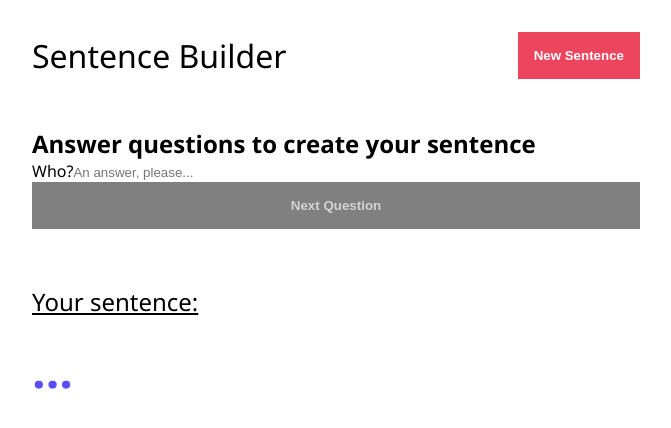
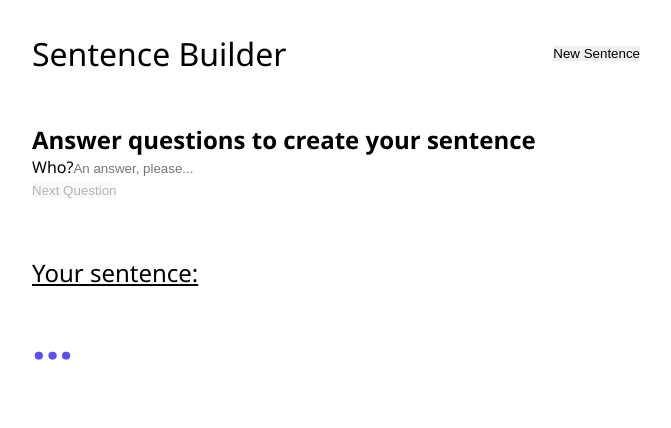
Before and after one commit to ikaem/sentence-game, a React (Create React App) app: page / in a window 1280 px wide. Shown: the top 428 px of the page, without its empty margins (304-975 px from the left). Built offline with nearby package versions, Linux system fonts and the light colour scheme.

Commit message:
Tested CustomButton component

```diff
--- a/src/components/custom-button.component.tsx
+++ b/src/components/custom-button.component.tsx
@@ -2,6 +2,15 @@
 
 import React from "react";
 import styled from "styled-components";
+
+// interface CustomButtonProps {
+//   label: string;
+//   onHandleClick: () => void;
+//   isNotRendered?: boolean;
+//   isInvalidInput?: boolean;
+//   primaryColor: string;
+//   secondaryColor: string;
+// }
 
 interface CustomButtonProps {
   label: string;
@@ -13,8 +22,8 @@ interface CustomButtonProps {
 }
 
 const CustomButton: React.FC<CustomButtonProps> = ({
+  isNotRendered,
   label,
-  isNotRendered,
   onHandleClick,
   isInvalidInput,
   primaryColor,
@@ -22,10 +31,7 @@ const CustomButton: React.FC<CustomButtonProps> = ({
 }) => {
   if (isNotRendered) return null;
   return (
-    <CustomButtonStyled
-      primaryColor={primaryColor}
-      secondaryColor={secondaryColor}
-    >
+    <div>
       <button
         data-test="component-direction-button"
         onClick={onHandleClick}
@@ -33,11 +39,38 @@ const CustomButton: React.FC<CustomButtonProps> = ({
       >
         {label}
       </button>
-    </CustomButtonStyled>
+    </div>
   );
 };
 
 export default CustomButton;
+
+// const CustomButton: React.FC<CustomButtonProps> = ({
+//   label,
+//   isNotRendered,
+//   onHandleClick,
+//   isInvalidInput,
+//   primaryColor,
+//   secondaryColor,
+// }) => {
+//   if (isNotRendered) return null;
+//   return (
+//     <CustomButtonStyled
+//       primaryColor={primaryColor}
+//       secondaryColor={secondaryColor}
+//     >
+//       <button
+//         data-test="component-direction-button"
+//         onClick={onHandleClick}
+//         disabled={isInvalidInput}
+//       >
+//         {label}
+//       </button>
+//     </CustomButtonStyled>
+//   );
+// };
+
+// export default CustomButton;
 
 const CustomButtonStyled = styled.div<{
   primaryColor: string;
```
Also changed, not shown: 1 other file (tests, documents, lock files or other folders).
